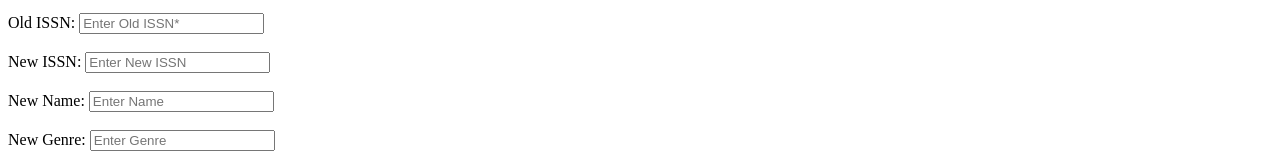
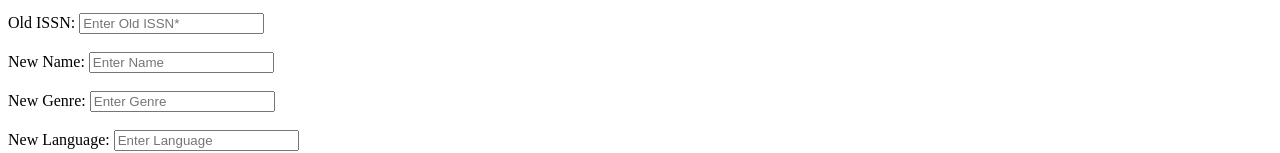
Before and after one commit to cassiemojar/fashion-magazine-db, a website: page public/index.html in a window 1280 px wide. Shown: the part 784-937 px from the top of the page. Drawn offline with Linux system fonts and the light colour scheme.

Commit message:
Changed query 2

```diff
--- a/public/index.html
+++ b/public/index.html
@@ -55,7 +55,6 @@
     <p>The values are case sensitive and if you enter in the wrong case, the update statement will not do anything.</p>
     <form id="updateMagDemotable">
         Old ISSN: <input type="text" id="updateOldISSN" placeholder="Enter Old ISSN*" required minlength="8" maxlength="8"> <br><br>
-        New ISSN: <input type="text" id="updateNewISSN" placeholder="Enter New ISSN" minlength="8" maxlength="8"> <br><br>
         New Name: <input type="text" id="updateName" placeholder="Enter Name" maxlength="200"> <br><br>
         New Genre: <input type="text" id="updateGenre" placeholder="Enter Genre" maxlength="20"> <br><br>
         New Language: <input type="text" id="updateLanguage" placeholder="Enter Language" maxlength="20"> <br><br>
```
